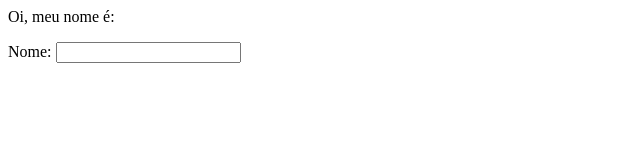
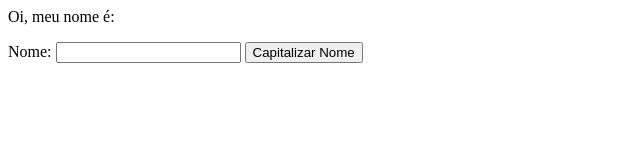
Before and after one commit to PimentelM/aula_inicial, a website: page vue.html in a window 1280 px wide. Shown: the whole page, without its empty margins (0-640 px from the left). Drawn offline with nearby package versions, Linux system fonts and the light colour scheme.

Commit message:
Adiciona exemplo de método no vue.html

```diff
--- a/vue.html
+++ b/vue.html
@@ -1,3 +1,6 @@
+<html>
+<body>
+
   <div id='app'>
 
     <p>Oi, meu nome é: {{nome}}</p>
@@ -6,6 +9,8 @@
       Nome:
       <input v-model="nome"></input>
     </label>
+
+    <button @click="capitalizar">Capitalizar Nome</button>
 
 
   </div>
@@ -17,6 +22,15 @@ let app = new Vue({
       el: '#app',
       data: {
         nome: ""
+      },
+      methods:{
+        capitalizar(){
+          let primeiraLetra = this.nome.substring(0,1).toUpperCase()
+          let restoDoNome = this.nome.substring(1).toLowerCase()
+          this.nome = primeiraLetra + restoDoNome
+        }
       }
     })
   </script>
+</body>
+</html>
```
Also changed, not shown: index.html (+6 -0 lines). Lines whose indentation alone changed are shown as unchanged.
